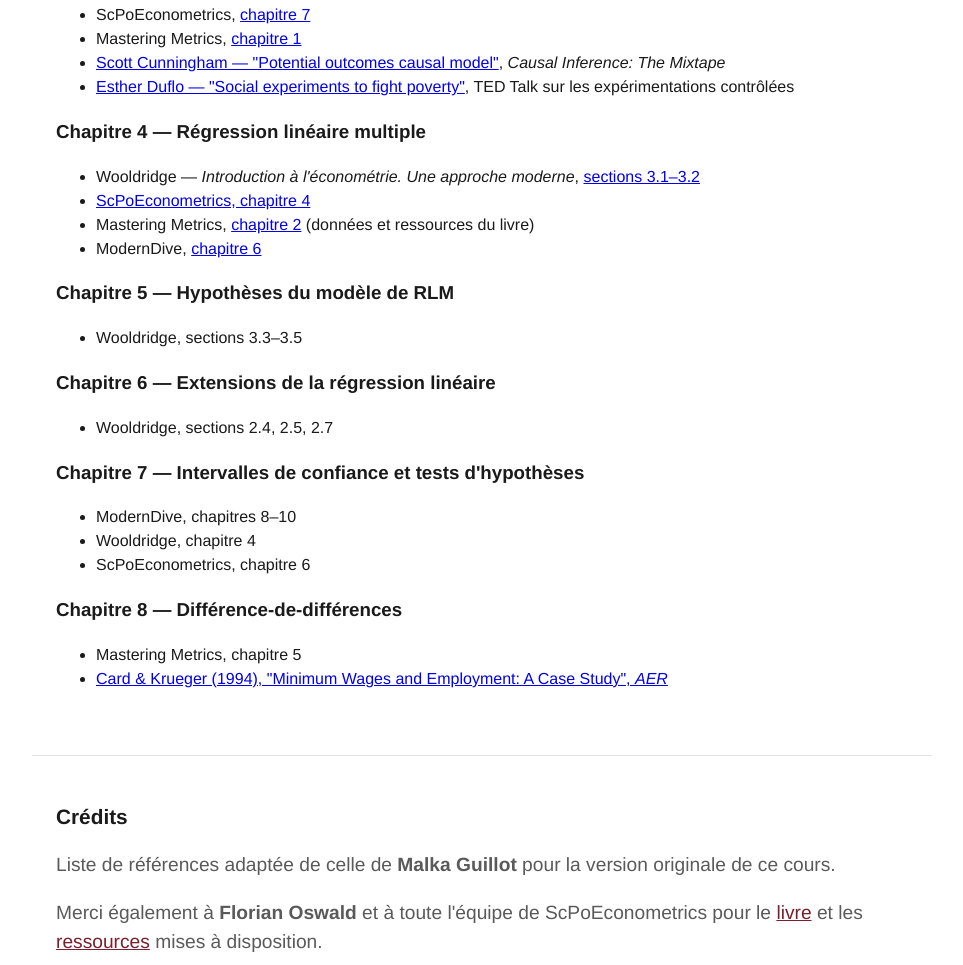
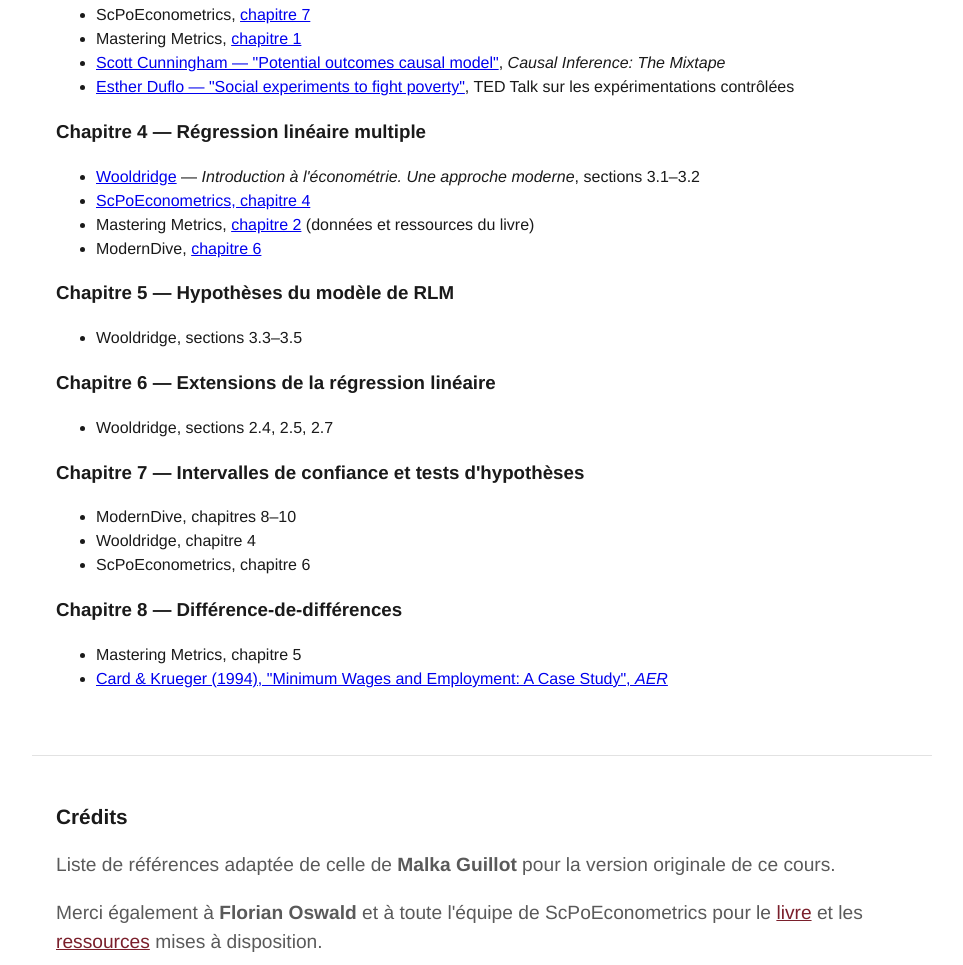
Before and after one commit to nataliaber94/econ0212-3, a plain HTML site: page references.html in a window 1280 px wide. Shown: the part 1074-2039 px from the top of the page, without its empty margins (158-1121 px from the left). Drawn offline with Linux system fonts and the light colour scheme.

Commit message:
Références : lien Wooldridge du chapitre 4 sur le nom de l'auteur
Co-Authored-By: Claude Opus 5.5 <noreply@anthropic.com>

```diff
--- a/references.html
+++ b/references.html
@@ -78,7 +78,7 @@
 
     <h3>Chapitre 4 — Régression linéaire multiple</h3>
     <ul>
-      <li>Wooldridge — <em>Introduction à l'économétrie. Une approche moderne</em>, <a href="https://www.deboecksuperieur.com/ouvrage/9782807329775-introduction-l-econometrie">sections 3.1–3.2</a></li>
+      <li><a href="https://www.deboecksuperieur.com/ouvrage/9782807329775-introduction-l-econometrie">Wooldridge</a> — <em>Introduction à l'économétrie. Une approche moderne</em>, sections 3.1–3.2</li>
       <li><a href="https://scpoecon.github.io/ScPoEconometrics/multiple-reg.html">ScPoEconometrics, chapitre 4</a></li>
       <li>Mastering Metrics, <a href="https://www.masteringmetrics.com/resources/">chapitre 2</a> (données et ressources du livre)</li>
       <li>ModernDive, <a href="https://moderndive.com/6-multiple-regression.html">chapitre 6</a></li>
```
